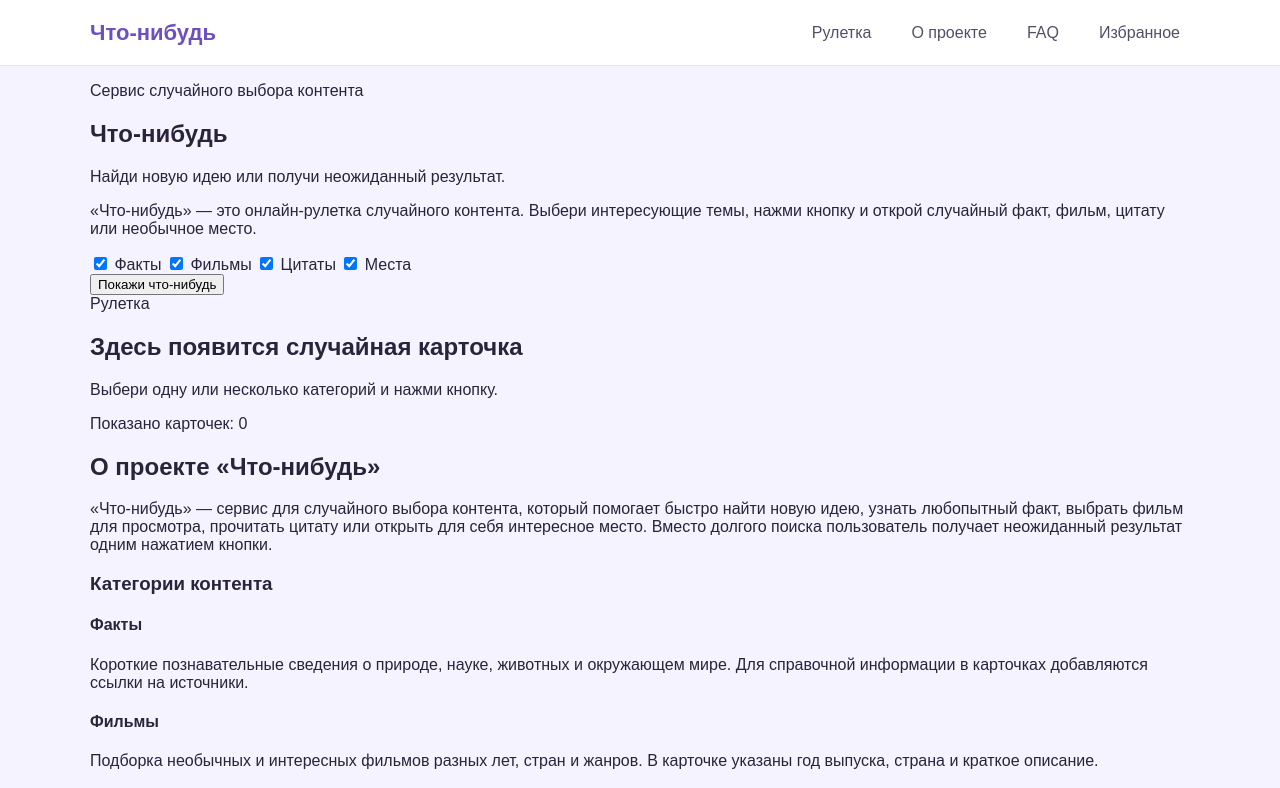
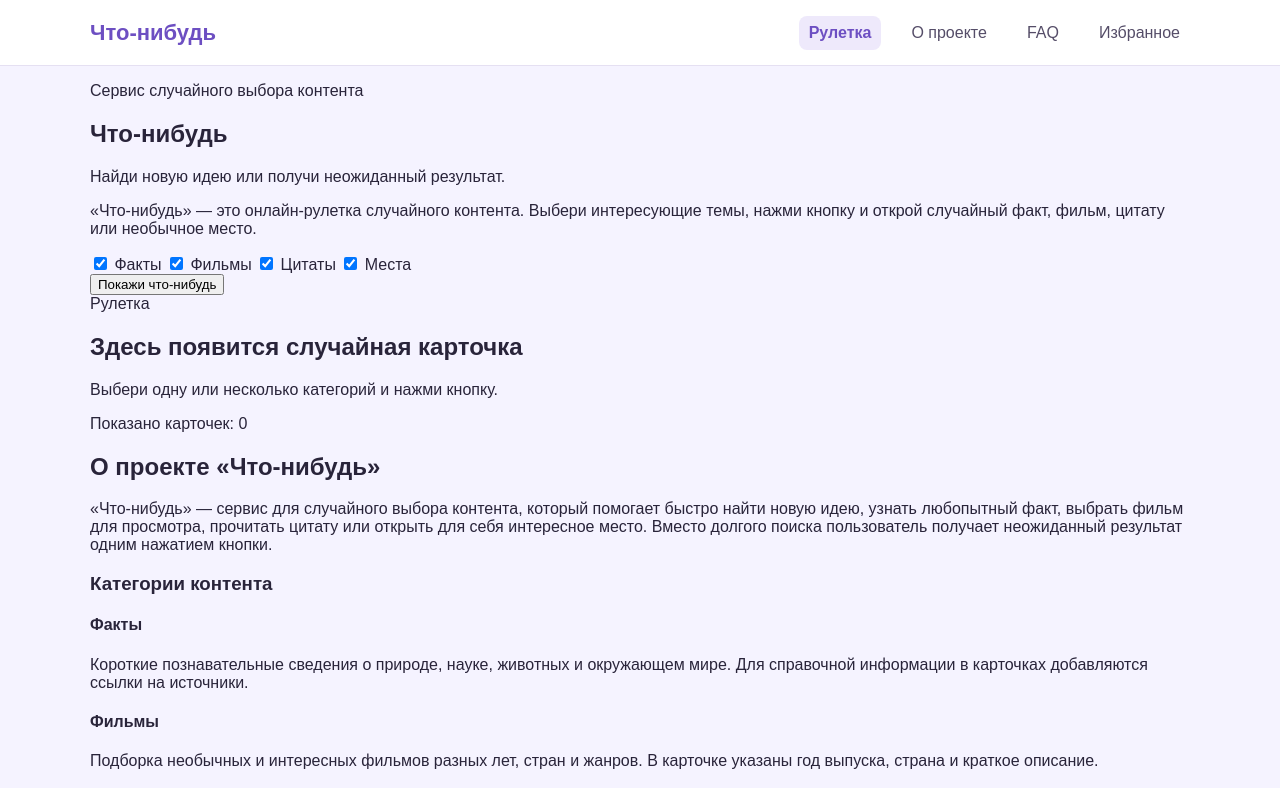
Before and after one commit to Fuffich/Fuffich.github.io, a plain HTML site: page index.html in a window 1280 px wide. Shown: the top 788 px of the page. Drawn offline with Linux system fonts and the light colour scheme.

Commit message:
Update index.html

```diff
--- a/index.html
+++ b/index.html
@@ -13,7 +13,7 @@
     <div class="container nav">
         <a class="logo" href="index.html">Что-нибудь</a>
         <nav aria-label="Основная навигация">
-            <a href="index.html">Рулетка</a>
+            <a href="index.html" aria-current="page">Рулетка</a>
             <a href="index.html#about">О проекте</a>
             <a href="faq.html">FAQ</a>
             <a href="favorites.html">Избранное</a>
@@ -123,7 +123,6 @@
         <h2>Обратная связь</h2>
         <p>
             Предложи интересный факт, фильм, цитату или место либо сообщи об ошибке в карточке.
-            Сообщение будет подготовлено в почтовом приложении.
         </p>
 
         <form id="feedbackForm" class="feedback-form">
@@ -150,7 +149,7 @@
             <textarea id="feedbackMessage" name="message" rows="5"
                       placeholder="Напиши предложение или опиши ошибку..." required></textarea>
 
-            <button class="main-button" type="submit">Подготовить письмо</button>
+            <button class="main-button" type="submit">Подготовить</button>
         </form>
     </section>
 </main>
@@ -168,5 +167,31 @@
 </footer>
 
 <script src="script.js"></script>
+<script>
+    // Подсвечиваем «О проекте», когда пользователь перешёл к этому разделу.
+    (() => {
+        const navLinks = document.querySelectorAll('header nav a');
+
+        function updateCurrentNavigation() {
+            const aboutIsActive = window.location.hash === '#about';
+
+            navLinks.forEach((link) => {
+                const href = link.getAttribute('href');
+                const isAboutLink = href === 'index.html#about';
+                const isRouletteLink = href === 'index.html';
+                const shouldBeCurrent = aboutIsActive ? isAboutLink : isRouletteLink;
+
+                if (shouldBeCurrent) {
+                    link.setAttribute('aria-current', 'page');
+                } else {
+                    link.removeAttribute('aria-current');
+                }
+            });
+        }
+
+        updateCurrentNavigation();
+        window.addEventListener('hashchange', updateCurrentNavigation);
+    })();
+</script>
 </body>
 </html>
```
